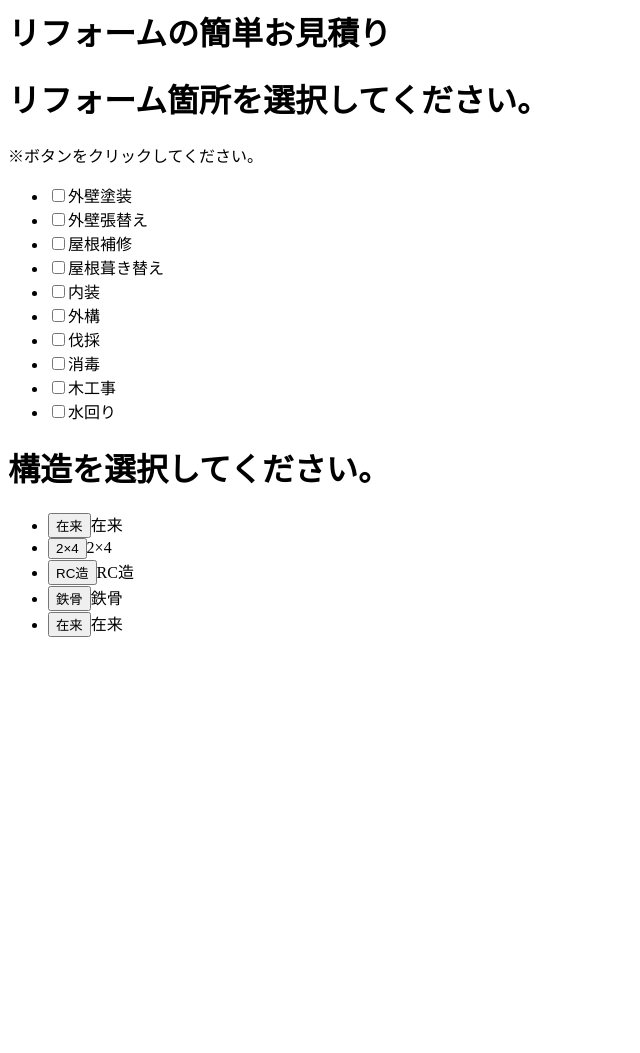
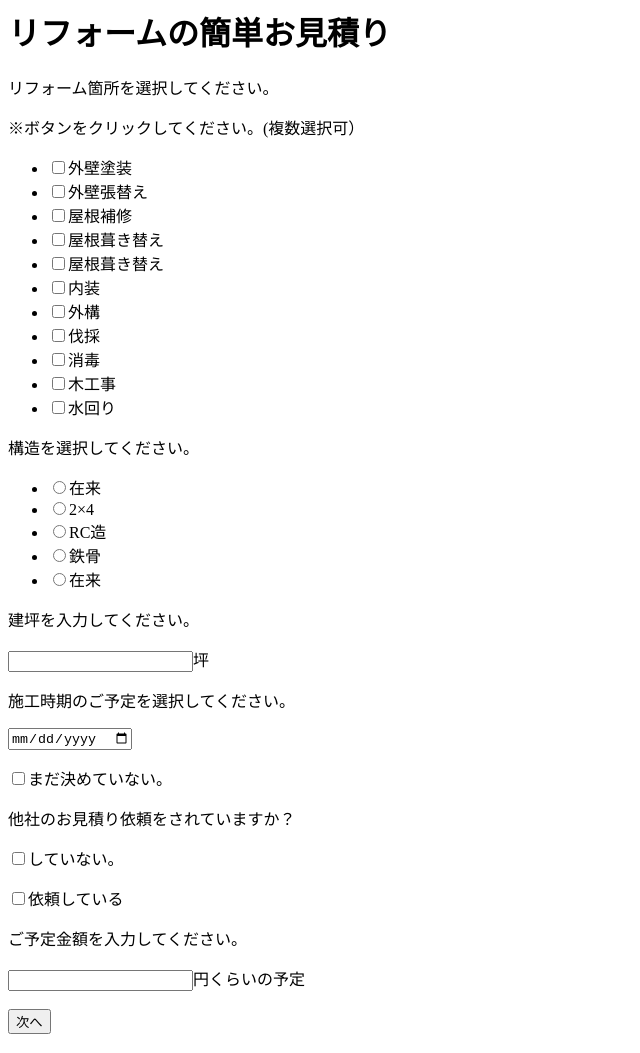
Before and after one commit to Yamareform/Mitsumori, a plain HTML site: page index.html in a window 1280 px wide. Shown: the whole page, without its empty margins (0-640 px from the left). Before the commit the page ends 800 px from the top, so only its background shows below. Drawn offline with Linux system fonts and the light colour scheme.

Commit message:
項目追加、inputタイプ変更

```diff
--- a/index.html
+++ b/index.html
@@ -10,33 +10,60 @@
     <h1>リフォームの簡単お見積り</h1>
 </header>
 <main>
-<h1>リフォーム箇所を選択してください。</h1>
-<p>※ボタンをクリックしてください。</p>
+<p>リフォーム箇所を選択してください。</p>
+<p>※ボタンをクリックしてください。(複数選択可）</p>
 <div class="TopPlace">
     <ul>
-        <li><input type="checkbox" name="place" value="外壁塗装" onclick="buttonClick()">外壁塗装</li>
-        <li><input type="checkbox" name="place" value="外壁張替え" onclick="buttonClick()">外壁張替え</li>
-        <li><input type="checkbox" name="place" value="屋根補修">屋根補修</li>
-        <li><input type="checkbox" name="place" value="屋根葺き替え">屋根葺き替え</li>
-        <li><input type="checkbox" name="place" value="内装">内装</li>
-        <li><input type="checkbox" name="place" value="外構">外構</li>
-        <li><input type="checkbox" name="place" value="伐採">伐採</li>
-        <li><input type="checkbox" name="place" value="消毒">消毒</li>
-        <li><input type="checkbox" name="place" value="木工事">木工事</li>
-        <li><input type="checkbox" name="place" value="水回り">水回り</li>
+        <label><li><input type="checkbox" name="place" value="外壁塗装" onclick="buttonClick()">外壁塗装</li></label>
+        <label><li><input type="checkbox" name="place" value="外壁張替え" onclick="buttonClick()">外壁張替え</li></label>
+        <label><li><input type="checkbox" name="place" value="屋根補修">屋根補修</li></label>
+        <label><li><input type="checkbox" name="place" value="屋根葺き替え">屋根葺き替え</li></label>
+        <label><li><input type="checkbox" name="place" value="屋根葺き替え">屋根葺き替え</li></label>
+        <label><li><input type="checkbox" name="place" value="内装">内装</li></label>
+        <label><li><input type="checkbox" name="place" value="外構">外構</li></label>
+        <label><li><input type="checkbox" name="place" value="伐採">伐採</li></label>
+        <label><li><input type="checkbox" name="place" value="消毒">消毒</li></label>
+        <label><li><input type="checkbox" name="place" value="木工事">木工事</li></label>
+        <label><li><input type="checkbox" name="place" value="水回り">水回り</li></label>
     </ul>
 </div>
 
 <div class="TopConstruc">
-    <h1>構造を選択してください。</h1>
+    <p>構造を選択してください。</p>
     <ul>
-        <li><input type="button" name="construc" value="在来">在来</li>
-        <li><input type="button" name="construc" value="2×4">2×4</li>
-        <li><input type="button" name="construc" value="RC造">RC造</li>
-        <li><input type="button" name="construc" value="鉄骨">鉄骨</li>
-        <li><input type="button" name="construc" value="在来">在来</li>
+        <label><li><input type="radio" name="construc" value="在来">在来</li></label>
+        <label><li><input type="radio" name="construc" value="2×4">2×4</li></label>
+        <label><li><input type="radio" name="construc" value="RC造">RC造</li></label>
+        <label><li><input type="radio" name="construc" value="鉄骨">鉄骨</li></label>
+        <label><li><input type="radio" name="construc" value="在来">在来</li></label>
     </ul>
 </div>
+
+<div>
+    <p>建坪を入力してください。</p>
+    <input type="text" name="tsubo">坪
+</div>
+
+<div>
+    <p>施工時期のご予定を選択してください。</p>
+
+            <input type="date" name="yotei">
+                <label><p><input type="checkbox" name="mitei" value="未定">まだ決めていない。</p></label>
+
+</div>
+
+<div>
+    <p>他社のお見積り依頼をされていますか？</p>
+        <label><p><input type="checkbox" name="new" value="初めて">していない。</p></label>
+        <label><p><input type="checkbox" name="requ" value="依頼">依頼している</p></label>
+    </div>
+
+<div>
+    <p>ご予定金額を入力してください。</p>
+    <label><p><input type="text" id="moneytext">円くらいの予定</p></label>
+</div>
+    <h3><input type="button" name="next" value="次へ"></h3>
+
 </main>
 
 </body>
```
